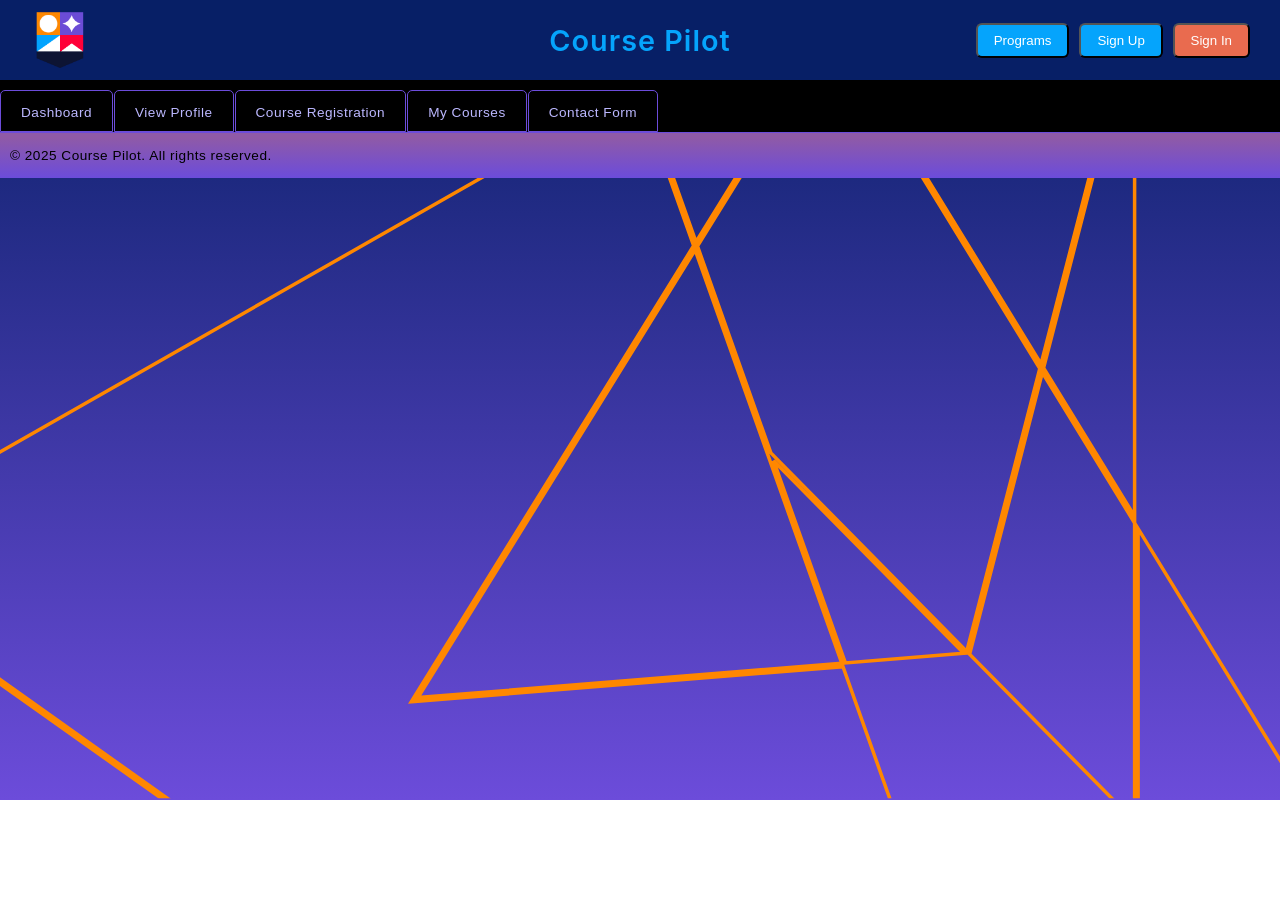
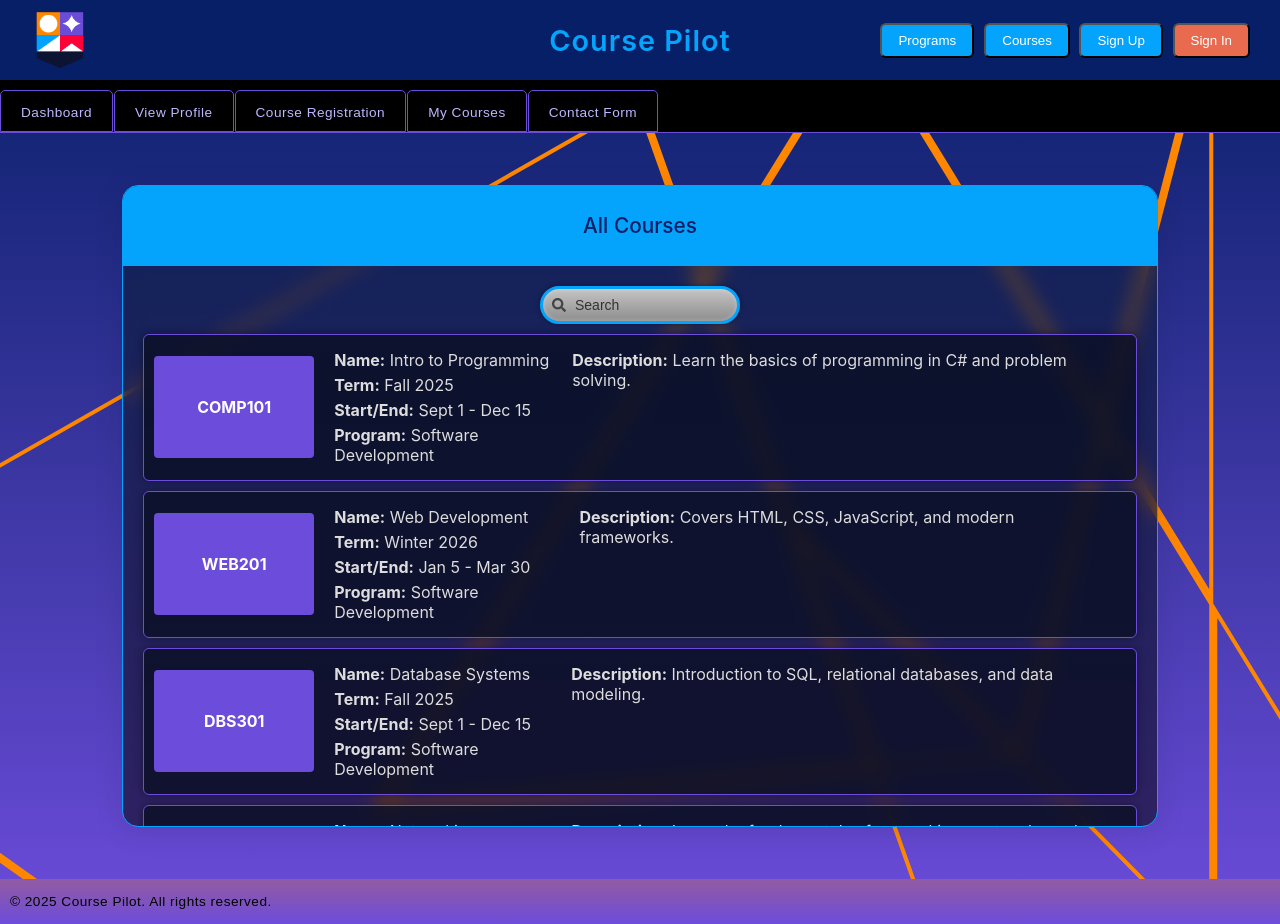
Before and after one commit to ShadeKnightly/CoursePilot, a React (Create React App) app in the folder course-pilot/: page /search in a window 1280 px wide. Before the commit this address led to /signin. Before the commit the page ends 800 px from the top, so only its background shows below. Built offline with nearby package versions, Linux system fonts and the light colour scheme.

Commit message:
WIP: course search and guest view courses updates

```diff
--- a/course-pilot/src/components/ClassItem/classItem.jsx
+++ b/course-pilot/src/components/ClassItem/classItem.jsx
@@ -2,7 +2,7 @@ import React from "react";
 import "./classItem.css";
 import { useLocation } from "react-router-dom";
 
-function ClassItem({ courseCode, name, term, startEnd, program, description, onAdd, onRemove }) {
+function ClassItem({ courseCode, name, term, startEnd, program, description, onAdd, onRemove, isSignedIn }) {
     const location = useLocation();
 
     const isCoursesPage = location.pathname === "/courses";
@@ -26,23 +26,32 @@ function ClassItem({ courseCode, name, term, startEnd, program, description, onA
         </div>
       </div>
 
+{/* If user is logged in, show buttons*/}
+    {isSignedIn && (
       <div className="actions">
         {/* Hide Add button on /cart and /courses */}
         {!isCartPage && !isCoursesPage && (
-          <button className="add-btn" onClick={onAdd}>Add to course cart</button>
+          <button className="add-btn" onClick={onAdd}>
+            Add to course cart
+            </button>
         )}
 
         {/* Show Remove button only on /cart */}
         {isCartPage && (
-          <button className="remove-btn" onClick={onRemove}>Remove from course cart</button>
+          <button className="remove-btn" onClick={onRemove}>
+            Remove from course cart
+            </button>
         )}
 
         {/* Show Unregister button only on /courses */}
         {isCoursesPage && (
-          <button className="remove-btn" onClick={onRemove}>Unregister</button>
+          <button className="remove-btn" onClick={onRemove}>
+            Unregister
+            </button>
         )}
       </div>
-    </div>
+    )}
+      </div>
   );
 }
 
--- a/course-pilot/src/components/Header/Header.jsx
+++ b/course-pilot/src/components/Header/Header.jsx
@@ -33,12 +33,17 @@ function Header() {
     setUser(null);
     navigate("/viewPrograms");
   };
-  const handleSignIn = () => {
-    navigate("/login");
+
+  const handleViewCourses = () => {
+    navigate("/search");
   }
 
   const handleViewPrograms = () => {
     navigate("/viewPrograms");
+  }
+
+  const handleSignIn = () => {
+    navigate("/login");
   }
 
   const handleSignUp = () => {
@@ -68,6 +73,13 @@ function Header() {
         Programs
         </button>
 
+        <button
+        onClick={handleViewCourses}
+        className="header-button"
+        style={{}}>
+        Courses
+        </button>
+
         {user ? (
           <>
             <button
--- a/course-pilot/src/pages/Student/courseSearch/course-search.jsx
+++ b/course-pilot/src/pages/Student/courseSearch/course-search.jsx
@@ -10,6 +10,8 @@ const CourseSearch = () => {
   const [courses, setCourses] = useState([]);
   const [filteredCourses, setFilteredCourses] = useState([]);
   const [searchField, setSearchField] = useState("");
+  const currentUser = JSON.parse(localStorage.getItem("currentUser"));
+
 
   // Simulate fetching courses from mock database
   const fetchAllCourses = () => {
@@ -143,13 +145,9 @@ const CourseSearch = () => {
     });
   };
 
-  // Fetch courses and user
-  useEffect(() => {
-    const currentUser = JSON.parse(localStorage.getItem("currentUser"));
-    if (!currentUser) {
-      navigate("/signin");
-      return;
-    }
+
+  useEffect(() =>{
+
     const userTerm = currentUser?.selectedTerm || ""; // example: "Fall 2025"
 
     fetchAllCourses().then((data) => {
@@ -185,16 +183,21 @@ const CourseSearch = () => {
 
   return (
     <main style={{ padding: "2rem" }}>
-      <CardComp title="Search Courses">
+       <CardComp title={currentUser ? "Search Courses" : "All Courses"}>
         {courses.length === 0 ? (
-          <p>Loading your courses...</p>
-        ) : (
+          <p>{currentUser ? "Loading your courses..." : "Loading courses..."}</p>
+      ) : (
           <>
             <SearchBox placeholder="Search" onChangeHandler={onSearchChange} />
-            <button className="BackToReg" onClick={() => navigate("/courseSelect")}>
+             {/* Only back button if a user is signed in */}
+          {currentUser && (
+            <button
+              className="BackToReg"
+              onClick={() => navigate("/courseSelect")}
+            >
               ← Back to Course Registration
             </button>
-
+          )}
             {filteredCourses.length > 0 ? (
               filteredCourses.map((course) => (
                 <ClassItem
@@ -206,6 +209,7 @@ const CourseSearch = () => {
                   program={course.program}
                   description={course.description}
                   onRemove={() => handleRemove(course.id)}
+                  isSignedIn={!!currentUser} //convert null/undefined to false valid user object into true.
                 />
               ))
             ) : (
```
Also changed, not shown: course-pilot/src/pages/Guest/viewCourses/viewCourses.css (added), course-pilot/src/pages/Guest/viewCourses/viewCourses.jsx (added).
